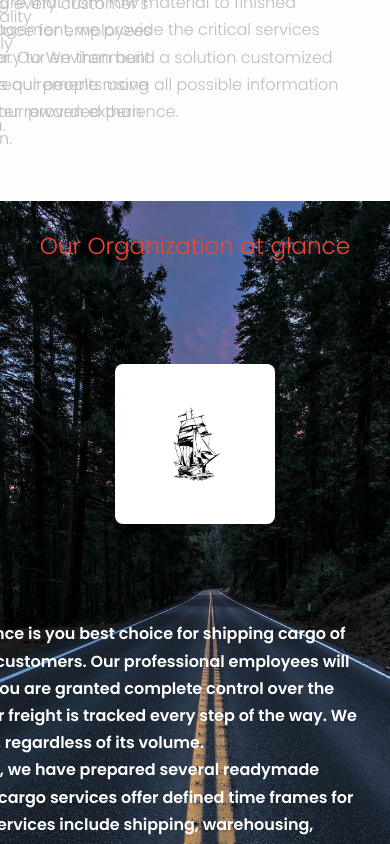
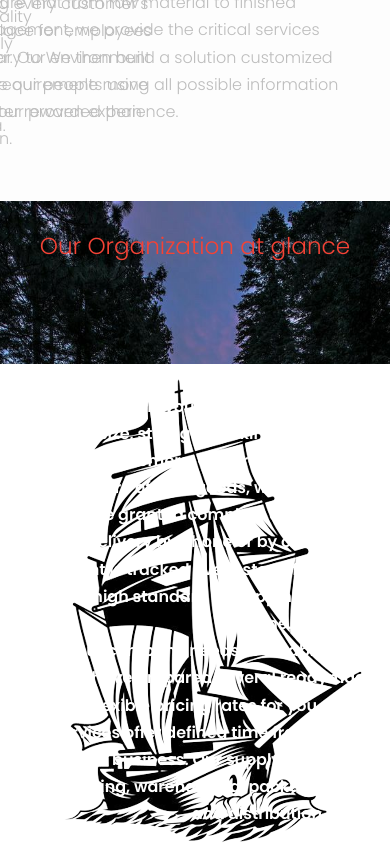
Before and after one commit to Roche001/Logistics-company, a React (Create React App) app: page /About in a window 390 px wide. Shown: the part 656-1500 px from the top of the page. Built offline with nearby package versions, Linux system fonts and the light colour scheme.

Commit message:
update changes

```diff
--- a/src/components/about/About.css
+++ b/src/components/about/About.css
@@ -84,28 +84,3 @@
   color: #fff;
   font-weight: 600;
 }
-@media screen and (max-width: 600px) {
-  #about {
-    max-width: 100%;
-  }
-
-  .glance-about {
-    display: flex;
-    flex-direction: column;
-    justify-content: center;
-    align-items: center;
-    text-align: center;
-  }
-  .glance-about-img {
-    max-width: 100%;
-    width: 10rem;
-    height: 10rem;
-    display: flex;
-    justify-content: center;
-    align-items: center;
-  }
-  .glance-about-img img {
-    width: 5rem;
-    height: 5rem;
-  }
-}
```
